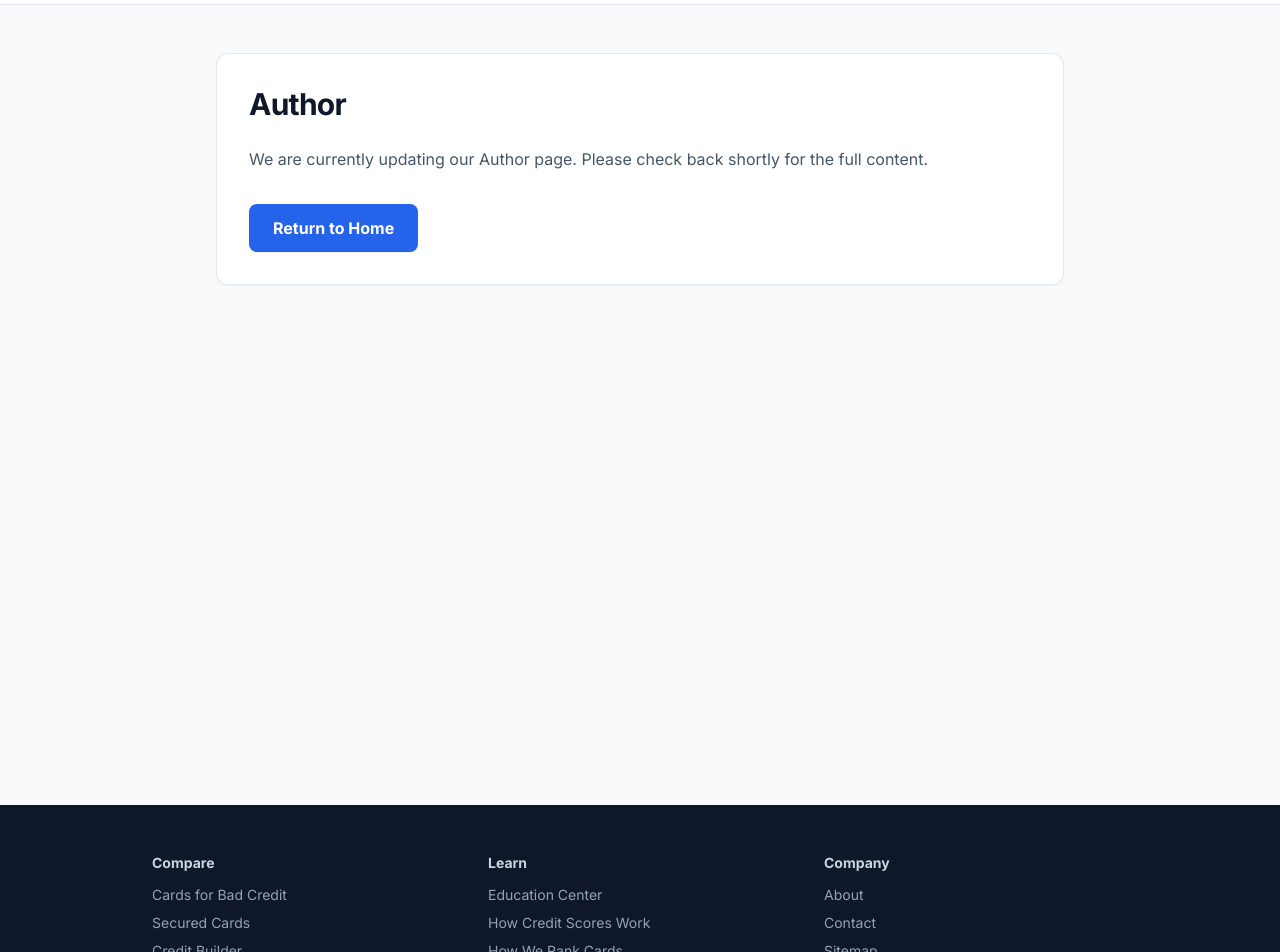
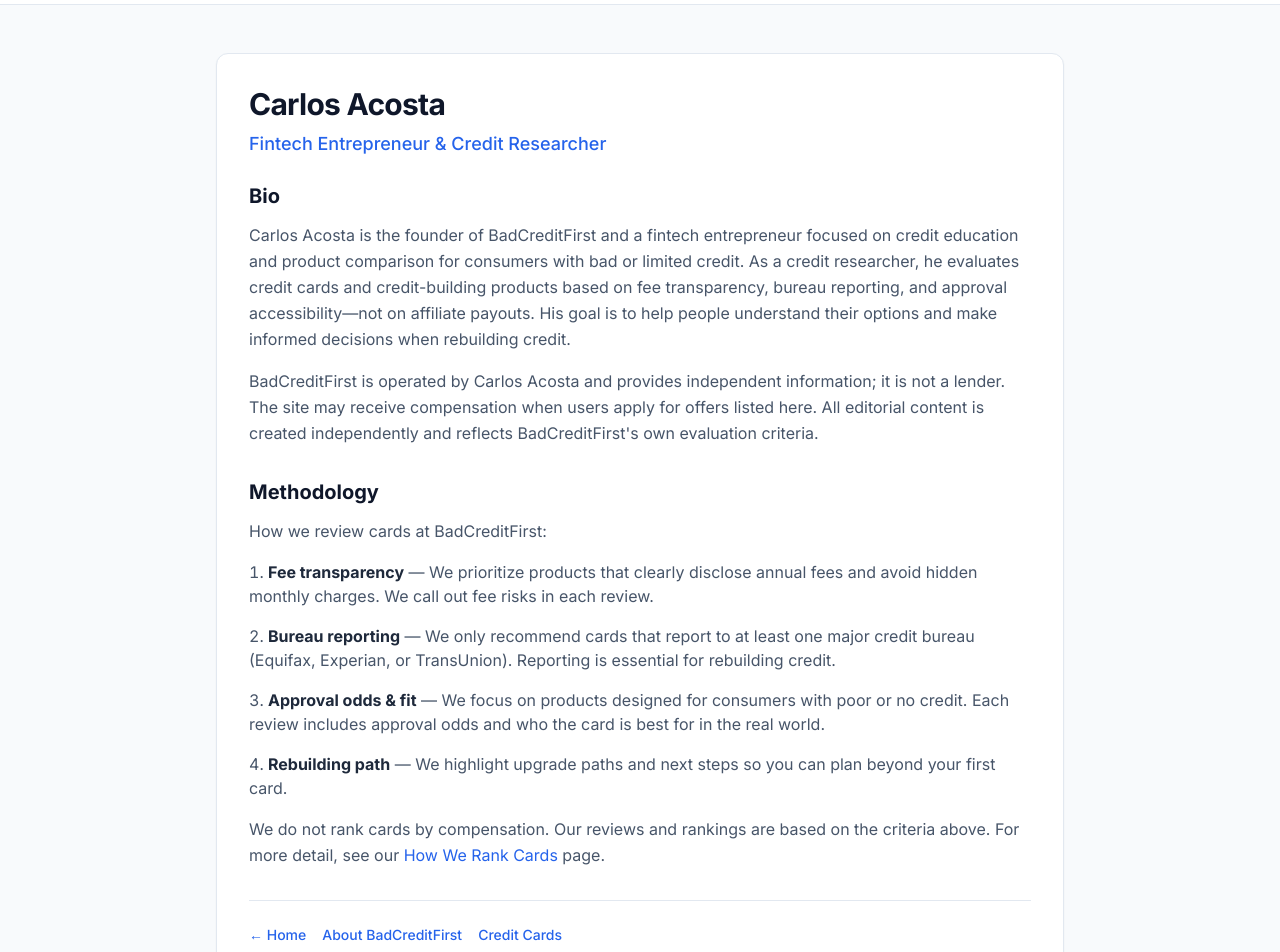
Before and after one commit to Holagpt-ai/badcreditfirst-v3, a Next.js app: page /author/carlos-acosta in a window 1280 px wide. Shown: the part 60-1012 px from the top of the page. Built offline with nearby package versions, Linux system fonts and the light colour scheme.

Commit message:
Add JSON-LD technical schema and create Author profile page

```diff
--- /dev/null
+++ b/app/author/carlos-acosta/page.tsx
@@ -0,0 +1,69 @@
+import Link from 'next/link';
+
+export const metadata = {
+  title: 'Carlos Acosta | Author & Founder',
+  description: 'Fintech Entrepreneur & Credit Researcher. Founder of BadCreditFirst. Learn how we review credit cards and our methodology.',
+};
+
+export default function AuthorCarlosAcostaPage() {
+  return (
+    <div className="min-h-screen bg-slate-50 text-slate-900">
+      <main className="max-w-4xl mx-auto px-6 py-12">
+        <div className="bg-white border border-slate-200 rounded-xl shadow-sm p-8">
+          <h1 className="text-3xl font-bold tracking-tight text-slate-900 mb-2">
+            Carlos Acosta
+          </h1>
+          <p className="text-lg font-medium text-blue-600 mb-6">
+            Fintech Entrepreneur & Credit Researcher
+          </p>
+
+          <section className="mb-8">
+            <h2 className="text-xl font-bold text-slate-900 mb-3">Bio</h2>
+            <p className="text-slate-600 leading-relaxed mb-4">
+            Carlos Acosta is the founder of BadCreditFirst and a fintech entrepreneur focused on credit education and product comparison for consumers with bad or limited credit. As a credit researcher, he evaluates credit cards and credit-building products based on fee transparency, bureau reporting, and approval accessibility—not on affiliate payouts. His goal is to help people understand their options and make informed decisions when rebuilding credit.
+            </p>
+            <p className="text-slate-600 leading-relaxed">
+            BadCreditFirst is operated by Carlos Acosta and provides independent information; it is not a lender. The site may receive compensation when users apply for offers listed here. All editorial content is created independently and reflects BadCreditFirst&apos;s own evaluation criteria.
+            </p>
+          </section>
+
+          <section className="mb-8">
+            <h2 className="text-xl font-bold text-slate-900 mb-3">Methodology</h2>
+            <p className="text-slate-600 leading-relaxed mb-4">
+            How we review cards at BadCreditFirst:
+            </p>
+            <ol className="space-y-4 list-decimal list-inside text-slate-600">
+              <li>
+                <strong className="text-slate-800">Fee transparency</strong> — We prioritize products that clearly disclose annual fees and avoid hidden monthly charges. We call out fee risks in each review.
+              </li>
+              <li>
+                <strong className="text-slate-800">Bureau reporting</strong> — We only recommend cards that report to at least one major credit bureau (Equifax, Experian, or TransUnion). Reporting is essential for rebuilding credit.
+              </li>
+              <li>
+                <strong className="text-slate-800">Approval odds & fit</strong> — We focus on products designed for consumers with poor or no credit. Each review includes approval odds and who the card is best for in the real world.
+              </li>
+              <li>
+                <strong className="text-slate-800">Rebuilding path</strong> — We highlight upgrade paths and next steps so you can plan beyond your first card.
+              </li>
+            </ol>
+            <p className="text-slate-600 leading-relaxed mt-4">
+            We do not rank cards by compensation. Our reviews and rankings are based on the criteria above. For more detail, see our <Link href="/how-we-rank-cards" className="text-blue-600 hover:underline">How We Rank Cards</Link> page.
+            </p>
+          </section>
+
+          <div className="border-t border-slate-200 pt-6 flex flex-wrap gap-4">
+            <Link href="/" className="text-blue-600 hover:underline text-sm font-medium">
+              ← Home
+            </Link>
+            <Link href="/about" className="text-blue-600 hover:underline text-sm font-medium">
+              About BadCreditFirst
+            </Link>
+            <Link href="/credit-cards" className="text-blue-600 hover:underline text-sm font-medium">
+              Credit Cards
+            </Link>
+          </div>
+        </div>
+      </main>
+    </div>
+  );
+}
--- a/app/credit-cards/[slug]/page.tsx
+++ b/app/credit-cards/[slug]/page.tsx
@@ -234,8 +234,61 @@ export default function CreditCardSlugPage({
     const feeRisk = reviewCard?.feeRisk;
     const upgradePath = reviewCard?.upgradePath;
 
+    const baseUrl = 'https://badcreditfirst-v3.vercel.app';
+    const reviewUrl = `${baseUrl}/credit-cards/${slug}`;
+    const ratingValue = 4.5;
+    const bestRating = 5;
+    const reviewCount = 1;
+    const feesText = reviewCard?.fees ?? '';
+    const annualFeeMatch = feesText.match(/\$(\d+)/);
+    const priceValue = annualFeeMatch ? parseFloat(annualFeeMatch[1]) : 0;
+
+    const productSchema = {
+      '@context': 'https://schema.org',
+      '@type': 'Product',
+      name: card.name,
+      url: card.url,
+      aggregateRating: {
+        '@type': 'AggregateRating',
+        ratingValue,
+        bestRating,
+        reviewCount,
+      },
+      ...(priceValue > 0 && {
+        offers: {
+          '@type': 'Offer',
+          price: priceValue,
+          priceCurrency: 'USD',
+          priceValidUntil: new Date(Date.now() + 365 * 24 * 60 * 60 * 1000).toISOString().slice(0, 10),
+          description: feesText,
+        },
+      }),
+    };
+
+    const reviewSchema = {
+      '@context': 'https://schema.org',
+      '@type': 'Review',
+      itemReviewed: productSchema,
+      reviewRating: {
+        '@type': 'Rating',
+        ratingValue,
+        bestRating,
+        reviewCount,
+      },
+      author: {
+        '@type': 'Organization',
+        name: 'BadCreditFirst',
+        url: baseUrl,
+      },
+      url: reviewUrl,
+    };
+
     return (
       <div className="min-h-screen bg-slate-50 text-slate-900">
+        <script
+          type="application/ld+json"
+          dangerouslySetInnerHTML={{ __html: JSON.stringify(reviewSchema) }}
+        />
         <main className="max-w-4xl mx-auto px-6 py-12">
           <div className="mb-8">
             <h1 className="text-3xl font-bold tracking-tight text-slate-900 mb-1">
--- a/app/layout.tsx
+++ b/app/layout.tsx
@@ -6,6 +6,35 @@ import { ShieldCheck } from "lucide-react";
 import "./globals.css";
 
 const inter = Inter({ subsets: ["latin"] });
+
+const SITE_URL = "https://badcreditfirst-v3.vercel.app";
+
+const organizationSchema = {
+  "@context": "https://schema.org",
+  "@type": "Organization",
+  name: "BadCreditFirst",
+  url: SITE_URL,
+  logo: `${SITE_URL}/logo.png`,
+  address: {
+    "@type": "PostalAddress",
+    streetAddress: "1631 Del Prado Blvd S #1124",
+    addressLocality: "Cape Coral",
+    addressRegion: "FL",
+    postalCode: "33990",
+    addressCountry: "US",
+  },
+};
+
+const websiteSchema = {
+  "@context": "https://schema.org",
+  "@type": "WebSite",
+  name: "BadCreditFirst",
+  url: SITE_URL,
+  publisher: { "@id": `${SITE_URL}/#organization` },
+};
+
+// Give Organization an @id so WebSite can reference it
+const organizationWithId = { ...organizationSchema, "@id": `${SITE_URL}/#organization` };
 
 export const metadata: Metadata = {
   title: "Create Next App",
@@ -19,6 +48,20 @@ export default function RootLayout({
 }>) {
   return (
     <html lang="en">
+      <head>
+        <script
+          type="application/ld+json"
+          dangerouslySetInnerHTML={{
+            __html: JSON.stringify(organizationWithId),
+          }}
+        />
+        <script
+          type="application/ld+json"
+          dangerouslySetInnerHTML={{
+            __html: JSON.stringify(websiteSchema),
+          }}
+        />
+      </head>
       <body className={inter.className}>
         {/* Header */}
         <header className="border-b border-slate-200 sticky top-0 bg-white z-10">
--- a/app/sitemap.ts
+++ b/app/sitemap.ts
@@ -27,6 +27,7 @@ export default function sitemap(): MetadataRoute.Sitemap {
     { url: `${baseUrl}/education/the-30-percent-utilization-rule`, lastModified: new Date(), changeFrequency: 'monthly', priority: 0.7 },
     { url: `${baseUrl}/education/authorized-user-strategy`, lastModified: new Date(), changeFrequency: 'monthly', priority: 0.7 },
     { url: `${baseUrl}/about`, lastModified: new Date(), changeFrequency: 'monthly', priority: 0.5 },
+    { url: `${baseUrl}/author/carlos-acosta`, lastModified: new Date(), changeFrequency: 'monthly', priority: 0.5 },
     { url: `${baseUrl}/contact`, lastModified: new Date(), changeFrequency: 'monthly', priority: 0.5 },
     { url: `${baseUrl}/privacy`, lastModified: new Date(), changeFrequency: 'yearly', priority: 0.3 },
     { url: `${baseUrl}/terms`, lastModified: new Date(), changeFrequency: 'yearly', priority: 0.3 },
```
